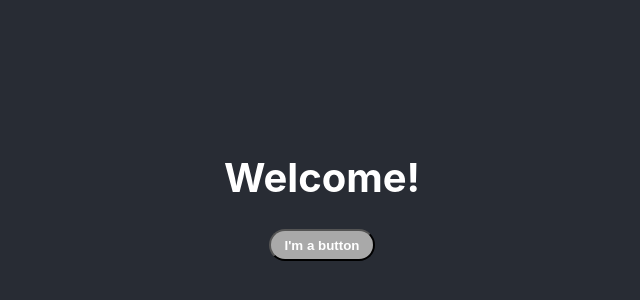
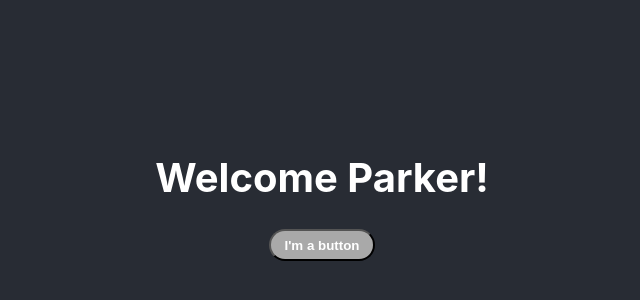
Before and after one commit to psiservices-parkerschellenberg/react-docs, a React (Create React App) app: page / in a window 1280 px wide. Shown: the part 206-506 px from the top of the page, without its empty margins (318-958 px from the left). Built offline with nearby package versions, Linux system fonts and the light colour scheme.

Commit message:
Add embeded variable

```diff
--- a/src/App.js
+++ b/src/App.js
@@ -1,10 +1,16 @@
 import './App.css';
 import MyButton from './components/MyButton';
+
+const user = {
+    name: "Parker",
+    age: 27,
+    loggedIn: true
+};
 
 function App() {
   return (
     <div className="App">
-      <h1>Welcome!</h1>
+          <h1>Welcome {user.name}!</h1>
       <MyButton/>
     </div>
   );
```
Also changed, not shown: src/App.css (line endings or trailing spaces).
